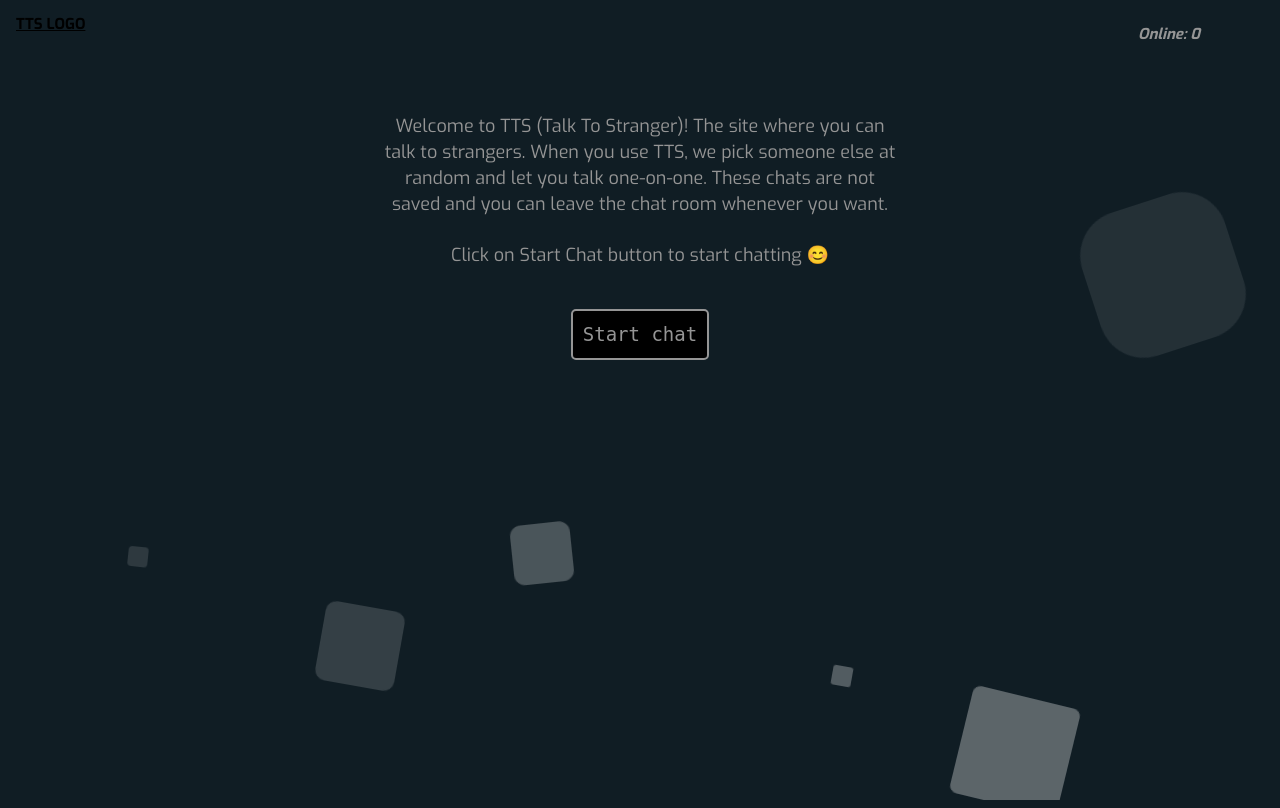
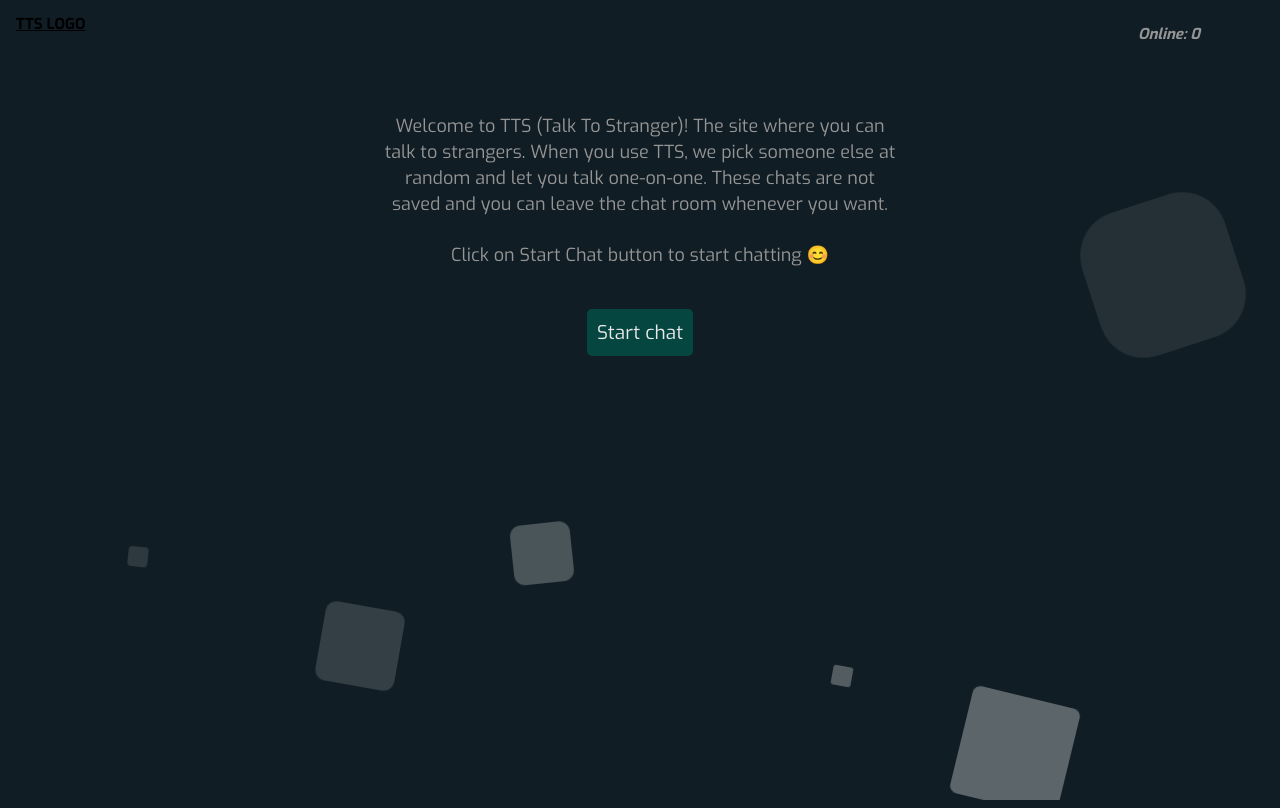
Before and after one commit to pramod21kadam/Talk-to-stranger, a Flask app: page / in a window 1280 px wide. Run offline with Flask 2, Linux system fonts and the light colour scheme; some libraries are stand-ins or nearby versions.

Commit message:
24 sept +(-1)

```diff
--- a/static/css/home.css
+++ b/static/css/home.css
@@ -9,19 +9,18 @@
     border-radius: 30px; padding-top: 10px;
 }
 .startbtn{
-    background: rgb(0, 0, 0);
-    color: rgb(149, 149, 149);
+    background-color: #054740;
+    color: rgb(233, 233, 233);
     padding: 10px;
-    border: 2px solid rgb(149, 149, 149);
+    border: none;
     border-radius: 5px;
-    font-family: 'Source Code Pro', monospace;
+    /* font-family: 'Source Code Pro', monospace; */
 }
 
 .startbtn:hover{
-    background: rgb(241, 240, 240);
-    color: rgb(0, 0, 0);
-    border: 2px solid rgb(255, 253, 253);
-    box-shadow: 0px 0px 10px 0px rgb(131, 131, 131), 0px 0px 40px  rgb(131, 131, 131);
+    color: rgb(238, 238, 238);
+    /* border: 2px solid rgb(255, 253, 253); */
+    box-shadow: 0px 0px 10px 0px #033d36, 0px 0px 40px  #033d36;
 }
 
 @media screen and (max-width:600px){
--- a/templates/dashboard/chat.html
+++ b/templates/dashboard/chat.html
@@ -10,13 +10,12 @@
                         </div>
                     </div>
 
-                    <div id="panelbody" style="overflow-y: scroll; overflow-x: hidden;">
+                    <div id="panelbody" style="overflow-y: auto; overflow-x: hidden; -ms-overflow-style: none; scrollbar-width: none;">
                         <div v-for="(message, index) in chat_messages" @load="scrollToBottom">
                                 <div style="margin-top: 5px; overflow:auto; height: auto; min-height: 20px;">
                                     <div>
                                         <div v-if="message.from == 'self'">
                                             <div class="message send">
-
                                                 <%message.message%>
                                                 <br>
                                                 <div style="float: right; font-size: 18px;">
```
